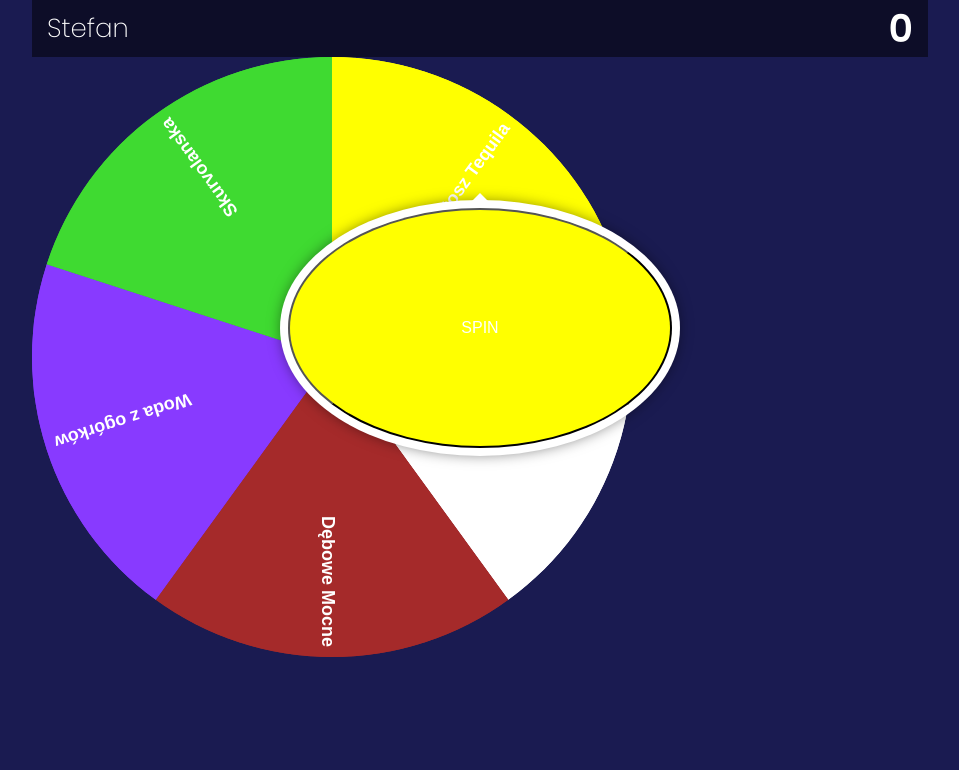
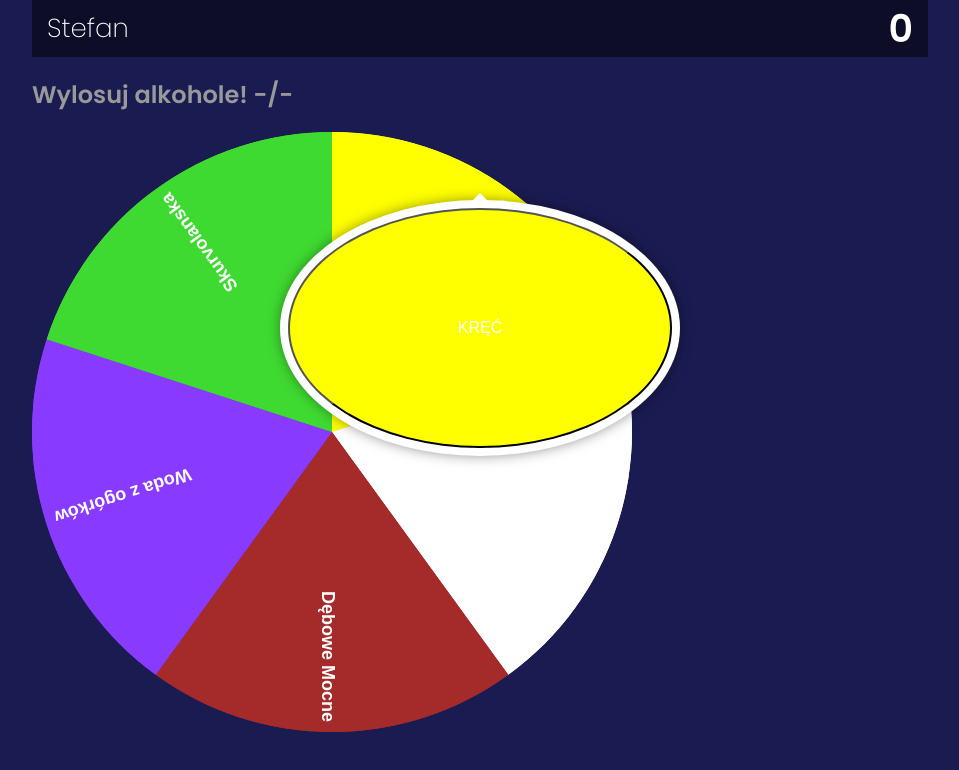
Before and after one commit to Sharqiewicz/Vodcat, a React (Create React App) app: page /game in a window 1280 px wide. Both pictures are taken after a click on the button "NEXT ROUND". Shown: the top 770 px of the page, without its empty margins (160-1119 px from the left). Built offline with nearby package versions, Linux system fonts and the light colour scheme.

Commit message:
improve wheel of fortune

```diff
--- a/src/engine/index.ts
+++ b/src/engine/index.ts
@@ -53,6 +53,7 @@ export class Engine {
 
     if (alcohols.length === this.currentCapacities.length) {
       const shot = this.shotFactory.getRandomShot(this.currentCapacities, alcohols) as Shot;
+      console.log('SHOT CREATED', shot);
       return shot;
     }
 
--- a/src/pages/GamePage/components/GameCenter/components/ButtonsCenter.tsx
+++ b/src/pages/GamePage/components/GameCenter/components/ButtonsCenter.tsx
@@ -1,21 +1,23 @@
 import { Button, DoneButton, BlackButton } from './../../../GamePage.styles';
 
 interface ButtonsCenterProps {
+  startBonusWheel: () => void;
+  handleTurnDone: () => void;
+  handleEndTurn: () => void;
   isTurnDone: boolean;
   skipShot: () => void;
-  handleTurnDone: () => void;
-  handleEndTurn: () => void;
 }
 
 export const ButtonsCenter: React.FC<ButtonsCenterProps> = ({
+  startBonusWheel,
+  handleTurnDone,
   handleEndTurn,
-  handleTurnDone,
+  isTurnDone,
   skipShot,
-  isTurnDone,
 }) => {
   const renderDrawedShotButtons = () => (
     <>
-      <Button onClick={skipShot}>Koło Fortuny</Button>
+      <Button onClick={startBonusWheel}>Koło Fortuny</Button>
       <DoneButton onClick={handleTurnDone}>Wypite!</DoneButton>
       <BlackButton onClick={skipShot}>Pomiń (-10 punktów)</BlackButton>
     </>
--- a/src/pages/GamePage/components/GameCenter/components/PopupsCenter.tsx
+++ b/src/pages/GamePage/components/GameCenter/components/PopupsCenter.tsx
@@ -1,11 +1,10 @@
 import { Shot } from '../../../../../types';
-
 import { DonePopup, DoneMessage, DonePoints, PopupTitle, DonePopupMock } from './../../../GamePage.styles';
 
 interface PopupsCenterProps {
+  currentScaleColor?: string;
+  currentShotTurn?: Shot;
   isShotSkipped: boolean;
-  currentScaleColor: string;
-  currentShotTurn?: Shot;
 }
 
 export const PopupsCenter: React.FC<PopupsCenterProps> = ({ isShotSkipped, currentScaleColor, currentShotTurn }) => {
@@ -15,7 +14,7 @@ export const PopupsCenter: React.FC<PopupsCenterProps> = ({ isShotSkipped, curre
         <>
           <PopupTitle>👹</PopupTitle>
           <DoneMessage>
-            <DonePoints theme={currentScaleColor}>-6</DonePoints> punktów!
+            <DonePoints theme={currentScaleColor}>-10</DonePoints> punktów!
           </DoneMessage>
         </>
       );
@@ -26,11 +25,11 @@ export const PopupsCenter: React.FC<PopupsCenterProps> = ({ isShotSkipped, curre
     return (
       <>
         <PopupTitle>🎉</PopupTitle>
-        <DoneMessage>You've received</DoneMessage>
+        <DoneMessage>Brawo pijaku!</DoneMessage>
         <PopupTitle>
           <DonePoints theme={currentScaleColor}>+ {currentShotTurn.points}</DonePoints>
         </PopupTitle>
-        <DoneMessage>points bro! </DoneMessage>
+        <DoneMessage>punktów dla ciebie! </DoneMessage>
       </>
     );
   }
--- a/src/pages/GamePage/components/GameCenter/helpers.ts
+++ b/src/pages/GamePage/components/GameCenter/helpers.ts
@@ -1,4 +1,5 @@
 export function getScaleColor(points: number): string {
+  console.log('getScaleColor', points);
   if (points < 15) {
     return '#90be6d';
   }
--- a/src/pages/GamePage/components/GameCenter/index.tsx
+++ b/src/pages/GamePage/components/GameCenter/index.tsx
@@ -28,12 +28,16 @@ enum Event {
   TurnDone,
   SkipShot,
   ResetTurn,
+  StartBonusWheel,
+  EndBonusWheel,
 }
 
 type StateSchema = {
   state: State;
   isShotSkipped: boolean;
-  currentTurn?: Turn;
+  currentTurn?: Turn & { currentScaleColor: string };
+  isBonusWheelActive: boolean;
+  bonusFromBonusWheel?: number;
 };
 
 type Action = {
@@ -45,6 +49,7 @@ const initialState: StateSchema = {
   state: State.Initializing,
   currentTurn: undefined,
   isShotSkipped: false,
+  isBonusWheelActive: false,
 };
 
 // Manage to show proper UI for Engine state
@@ -60,9 +65,29 @@ const reducer = (state: StateSchema, action: Action): StateSchema => {
         return {
           ...state,
           state: State.PlayingTurn,
-          currentTurn: { ...(state.currentTurn as Turn), currentShot: action.payload },
+          currentTurn: {
+            ...(state.currentTurn as Turn),
+            currentShot: action.payload,
+            currentScaleColor: getScaleColor(action.payload.points),
+          },
         };
       }
+
+      if (action.type === Event.StartBonusWheel) {
+        return {
+          ...state,
+          isBonusWheelActive: true,
+        };
+      }
+
+      if (action.type === Event.EndBonusWheel) {
+        return {
+          ...state,
+          bonusFromBonusWheel: action.payload,
+          isBonusWheelActive: true,
+        };
+      }
+
       if (action.type === Event.SkipShot) {
         return { ...state, state: State.TurnDone, isShotSkipped: true };
       }
@@ -142,6 +167,14 @@ export const GameCenter = (props: any) => {
     localDispatch({ type: Event.SkipShot });
   };
 
+  const startBonusWheel = () => {
+    localDispatch({ type: Event.StartBonusWheel });
+  };
+
+  const endBonusWheel = (points: number) => {
+    localDispatch({ type: Event.EndBonusWheel, payload: points });
+  };
+
   console.log(state);
 
   const renderShotNotPrepared = () =>
@@ -156,7 +189,12 @@ export const GameCenter = (props: any) => {
     state.currentTurn?.currentShot && (
       <>
         <ShotCenter {...{ currentTurnShot: state.currentTurn?.currentShot }} />
-        <PointsCenter {...{ currentTurnShot: state.currentTurn?.currentShot, currentScaleColor: 'red' }} />
+        <PointsCenter
+          {...{
+            currentTurnShot: state.currentTurn?.currentShot,
+            currentScaleColor: state.currentTurn.currentScaleColor,
+          }}
+        />
       </>
     );
 
@@ -164,7 +202,7 @@ export const GameCenter = (props: any) => {
     state.state === State.TurnDone && (
       <PopupsCenter
         {...{
-          currentScaleColor: 'red',
+          currentScaleColor: state.currentTurn?.currentScaleColor,
           currentShotTurn: state.currentTurn?.currentShot,
           isShotSkipped: state.isShotSkipped,
         }}
@@ -178,9 +216,18 @@ export const GameCenter = (props: any) => {
           handleTurnDone,
           handleEndTurn,
           skipShot,
+          startBonusWheel,
           isTurnDone: state.state === State.TurnDone,
         }}
       />
+    );
+
+  const renderBonusWheel = () =>
+    state.state === State.PlayingTurn &&
+    state.isBonusWheelActive && (
+      <>
+        <h1> Bonus Wheel </h1>
+      </>
     );
 
   return (
@@ -194,6 +241,7 @@ export const GameCenter = (props: any) => {
       />
       {renderShotNotPrepared()}
       {renderShotIsPrepared()}
+      {renderBonusWheel()}
       {renderTurnIsDone()}
       {renderButtonsCenter()}
     </main>
--- a/src/pages/RoulettePage/index.tsx
+++ b/src/pages/RoulettePage/index.tsx
@@ -51,7 +51,7 @@ const RoulettePage = ({ game, setIsShotPrepared }: { game: Game; setIsShotPrepar
     (ctx: CanvasRenderingContext2D, canvas: HTMLCanvasElement, spinEl: HTMLElement): void => {
       const sector = alcohols[getIndex()];
       canvas.style.transform = `rotate(${angRef.current - PI / 2}rad)`;
-      spinEl.textContent = !angVelRef.current ? 'SPIN' : sector.name;
+      spinEl.textContent = !angVelRef.current ? 'KRĘĆ' : sector.name;
       spinEl.style.background = sector.color;
     },
     [alcohols, getIndex, PI]
@@ -114,29 +114,34 @@ const RoulettePage = ({ game, setIsShotPrepared }: { game: Game; setIsShotPrepar
   }, [alcohols, init]);
 
   useEffect(() => {
-    if (!isSpinning) {
-      const shotIsPrepared = game.prepareShot(chosenAlcohols);
+    if (!isSpinning && chosenAlcohol) {
+      const shotIsPrepared = game.prepareShot([...chosenAlcohols, chosenAlcohol]);
+      chosenAlcohol && setChosenAlcohols((prev) => [...prev, chosenAlcohol]);
+      setChosenAlcohol(null);
       if (shotIsPrepared) {
         setIsShotPrepared(shotIsPrepared);
       }
     }
-  }, [chosenAlcohols, game, isSpinning, setIsShotPrepared]);
+  }, [chosenAlcohol, chosenAlcohols, game, isSpinning, setIsShotPrepared]);
 
   const handleOnClick = useCallback(() => {
     if (isSpinning) return;
     setIsSpinning(true);
-    chosenAlcohol && setChosenAlcohols((prev) => [...prev, chosenAlcohol]);
-    setChosenAlcohol(null);
-    if (!angVelRef.current) angVelRef.current = rand(0.001, 0.002);
-  }, [chosenAlcohol, isSpinning]);
+    if (!angVelRef.current) angVelRef.current = rand(0.055, 0.1);
+  }, [isSpinning]);
 
   return (
+    <section>
+      <h1>
+        Wylosuj alkohole! {chosenAlcohols.length || '-'}/{game.currentCapacities.length || '-'}
+      </h1>
       <div className="relative" style={{ width: 600, height: 600 }}>
         <canvas id="wheel" ref={canvasRef}></canvas>
         <button id="spin" ref={spinElRef as any} onClick={handleOnClick} disabled={isSpinning}>
           SPIN
         </button>
       </div>
+    </section>
   );
 };
 
--- a/src/types/index.ts
+++ b/src/types/index.ts
@@ -27,6 +27,7 @@ export type Game = {
   currentPlayer: string;
   currentTurn: number;
   currentShot: Shot[];
+  currentCapacities: Proportions[];
 
   players: Player[];
   alcohols: Alcohol[];
```
Lines whose indentation alone changed are shown as unchanged.
